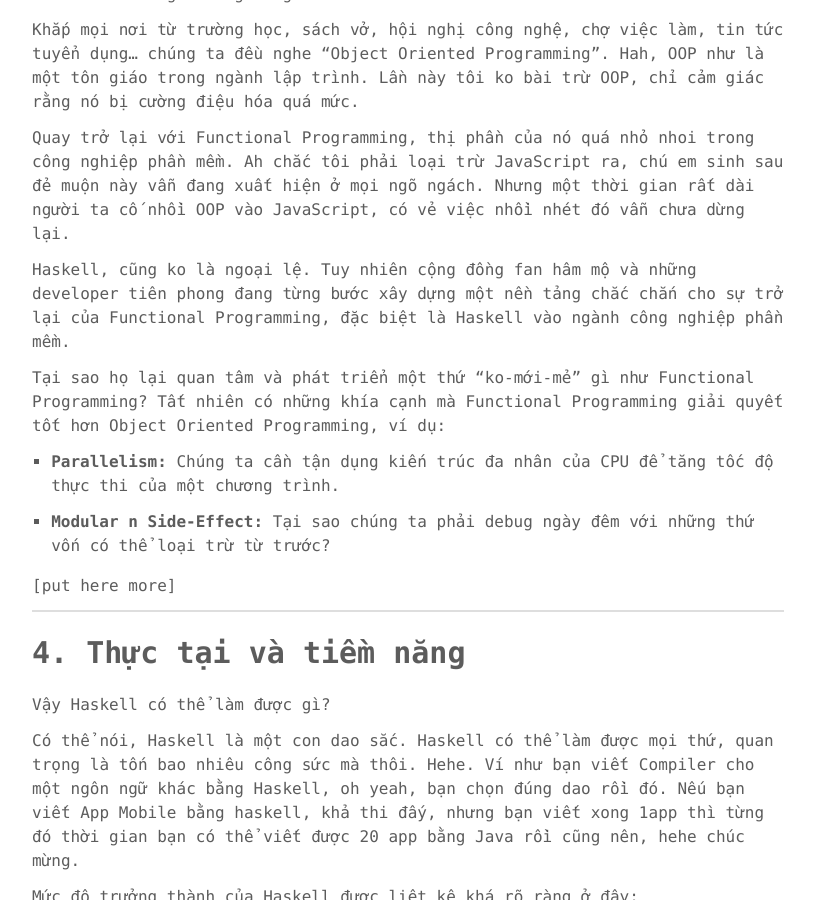
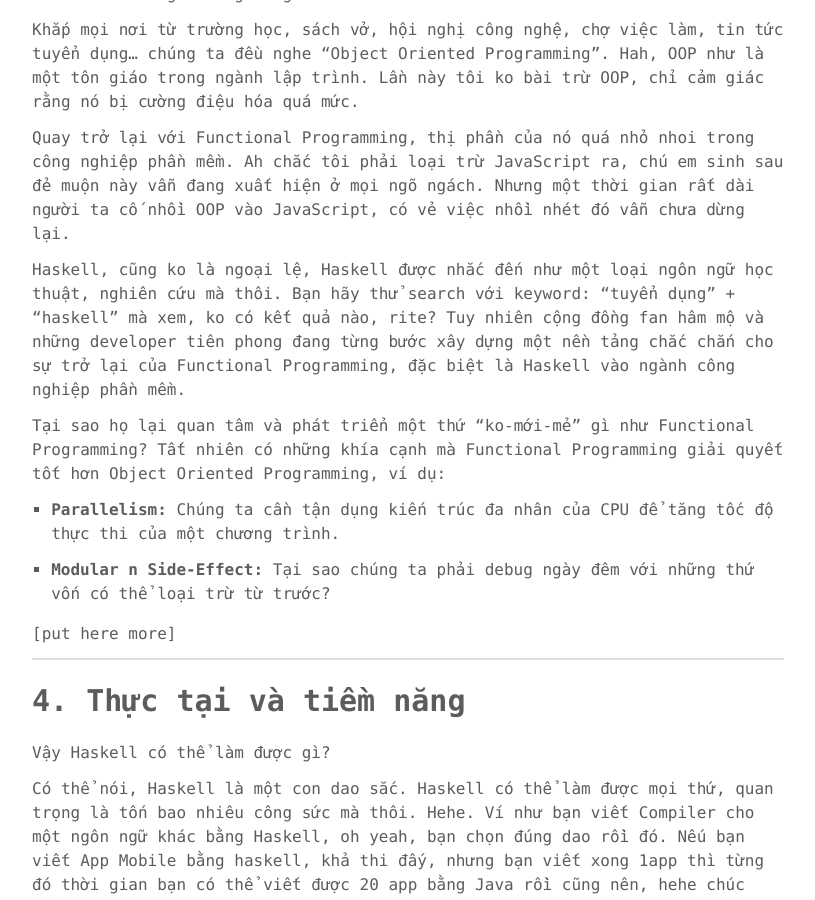
Before and after one commit to phuoc-thanh/phuoc-thanh.github.io, a Jekyll site: the page built from _posts/2018-04-10-haskell-the-hidden-power.md, in a window 1280 px wide and 900 px high, scrolled down 4055 px. Shown: the whole window, without its empty margins (232-1047 px from the left). Built offline with Jekyll 4.4.1, drawn with Linux system fonts in a browser that asks for light colours.

```diff
--- a/_posts/2018-04-10-haskell-the-hidden-power.md
+++ b/_posts/2018-04-10-haskell-the-hidden-power.md
@@ -119,7 +119,7 @@ Khắp mọi nơi từ trường học, sách vở, hội nghị công nghệ, c
 
 Quay trở lại với Functional Programming, thị phần của nó quá nhỏ nhoi trong công nghiệp phần mềm. Ah chắc tôi phải loại trừ JavaScript ra, chú em sinh sau đẻ muộn này vẫn đang xuất hiện ở mọi ngõ ngách. Nhưng một thời gian rất dài người ta cố nhồi OOP vào JavaScript, có vẻ việc nhồi nhét đó vẫn chưa dừng lại.
 
-Haskell, cũng ko là ngoại lệ. Tuy nhiên cộng đồng fan hâm mộ và những developer tiên phong đang từng bước xây dựng một nền tảng chắc chắn cho sự trở lại của Functional Programming, đặc biệt là Haskell vào ngành công nghiệp phần mềm.
+Haskell, cũng ko là ngoại lệ, Haskell được nhắc đến như một loại ngôn ngữ học thuật, nghiên cứu mà thôi. Bạn hãy thử search với keyword: "tuyển dụng" + "haskell" mà xem, ko có kết quả nào, rite? Tuy nhiên cộng đồng fan hâm mộ và những developer tiên phong đang từng bước xây dựng một nền tảng chắc chắn cho sự trở lại của Functional Programming, đặc biệt là Haskell vào ngành công nghiệp phần mềm.
 
 Tại sao họ lại quan tâm và phát triển một thứ "ko-mới-mẻ" gì như Functional Programming? Tất nhiên có những khía cạnh mà Functional Programming giải quyết tốt hơn Object Oriented Programming, ví dụ:
 
```
Also changed, not shown: _posts/2017-04-25-monoid-functor-and-using.md (+5 -4 lines).
